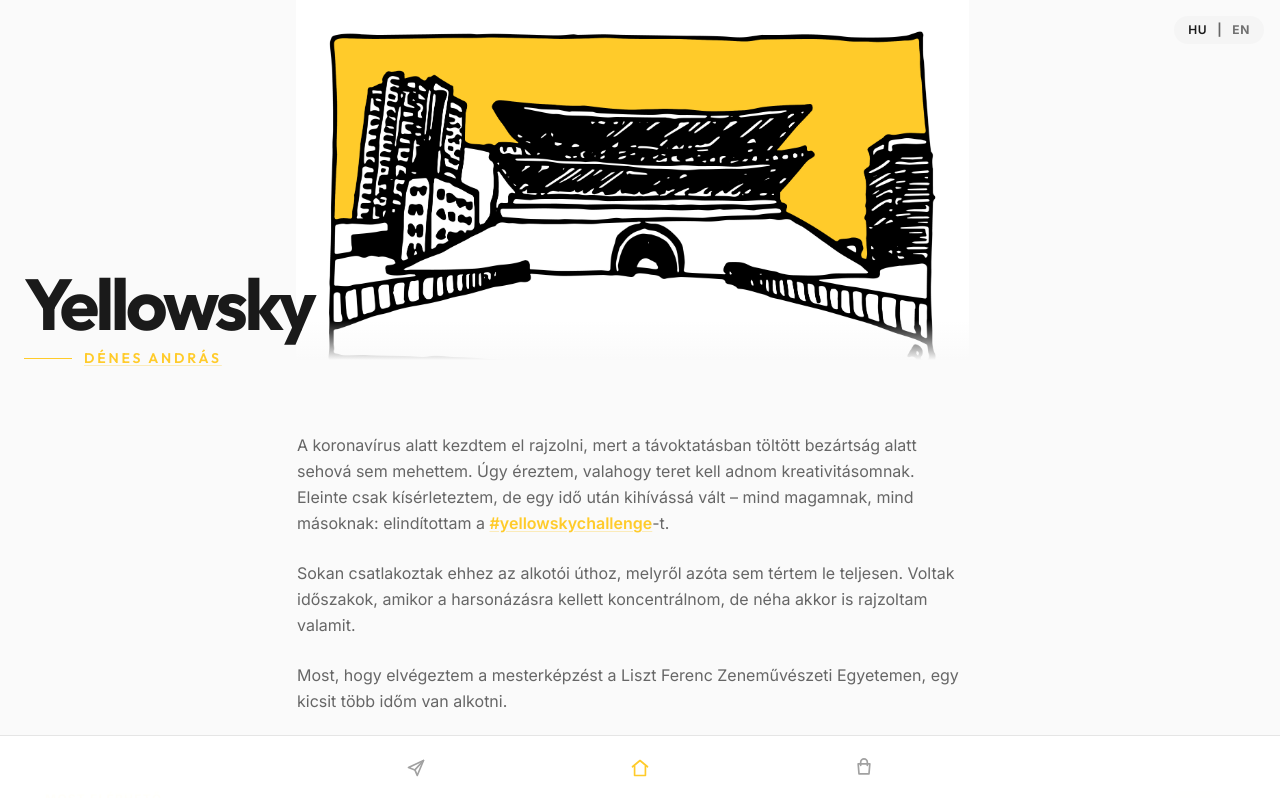
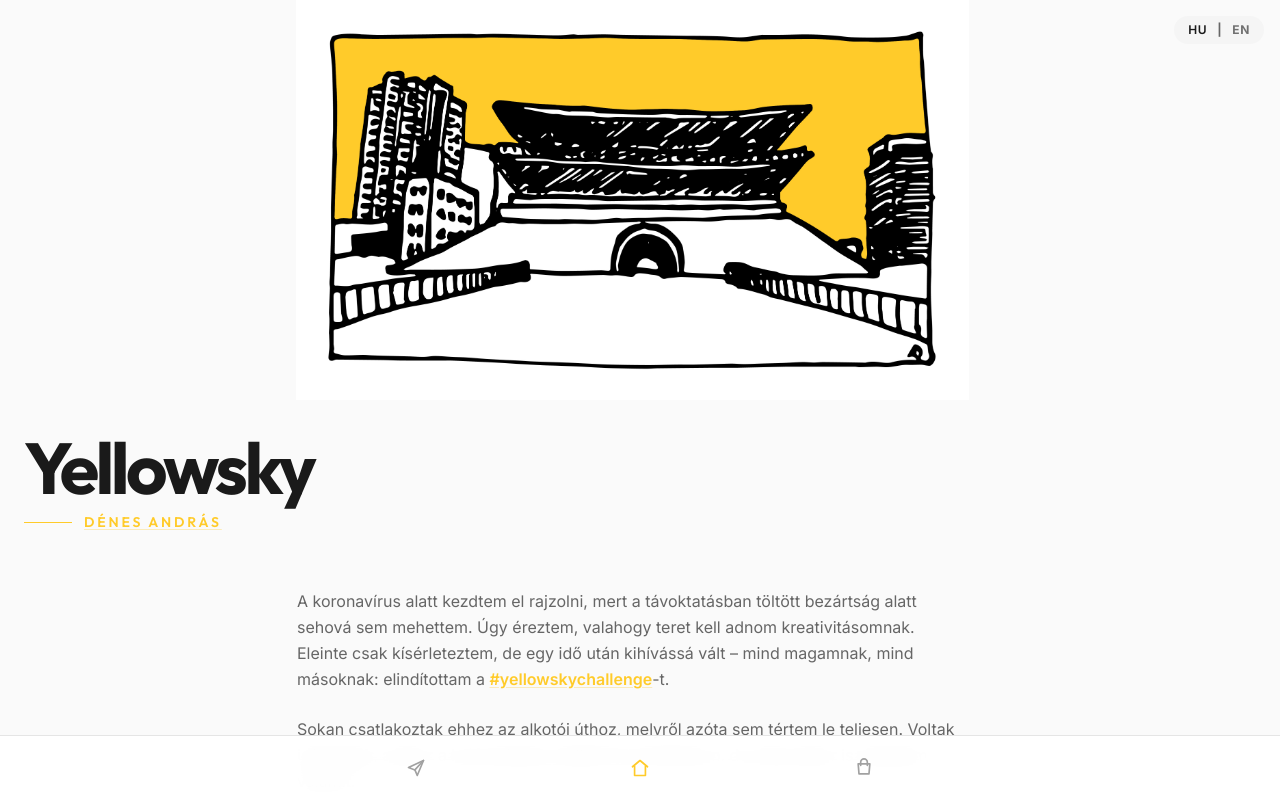
Before and after one commit to denandras/yellowsky, a Next.js app: page / in a window 1280 px wide. Shown: the top 798 px of the page. Built offline with nearby package versions, Linux system fonts and the light colour scheme; no server answers.

Commit message:
Move title below hero image, remove overlay

```diff
--- a/components/home-page-client.tsx
+++ b/components/home-page-client.tsx
@@ -101,7 +101,7 @@
     <div className="flex min-h-screen flex-col bg-background-light text-text-dark">
       <main className="flex-1 pb-24">
         {/* Hero - No header on main page */}
-        <section className="relative flex w-full flex-col justify-end overflow-hidden bg-background-light" style={{ minHeight: 'clamp(300px, 50vh, 600px)' }}>
+        <section className="relative w-full overflow-hidden bg-background-light" style={{ minHeight: 'clamp(300px, 50vh, 600px)' }}>
           {/* Language switcher - fixed to viewport corner */}
           <div className="fixed top-4 right-4 z-50">
             <LanguageSwitcher initialLanguage={initialLanguage} />
@@ -122,10 +122,10 @@
               />
             </div>
           )}
-          {/* Gradient overlay - smooth fade into content */}
-          <div className="absolute inset-x-0 bottom-0 h-20 z-10" style={{ background: 'linear-gradient(to top, #fafafa 0%, #fafafa 50%, rgba(250,250,250,0) 100%)' }} />
-          <div className="relative z-20 px-6 pb-8 pt-28" data-reveal
-          >
+        </section>
+
+        {/* Title and subtitle - below the image */}
+        <section className="bg-background-light px-6 pt-8 pb-6">
           <h1
             className="font-display mb-2 text-4xl font-bold leading-none tracking-tighter md:text-7xl"
             data-reveal
@@ -151,7 +151,6 @@
                 {labels.subtitle}
               </p>
             )}
-            </div>
           </div>
         </section>
 
```
Lines whose indentation alone changed are shown as unchanged.
